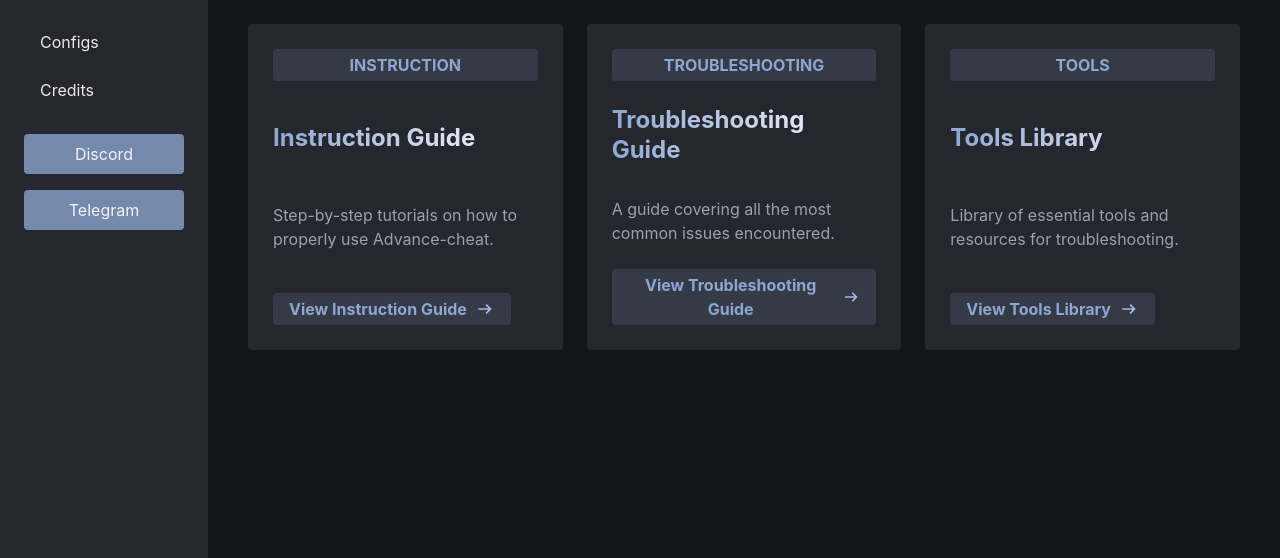
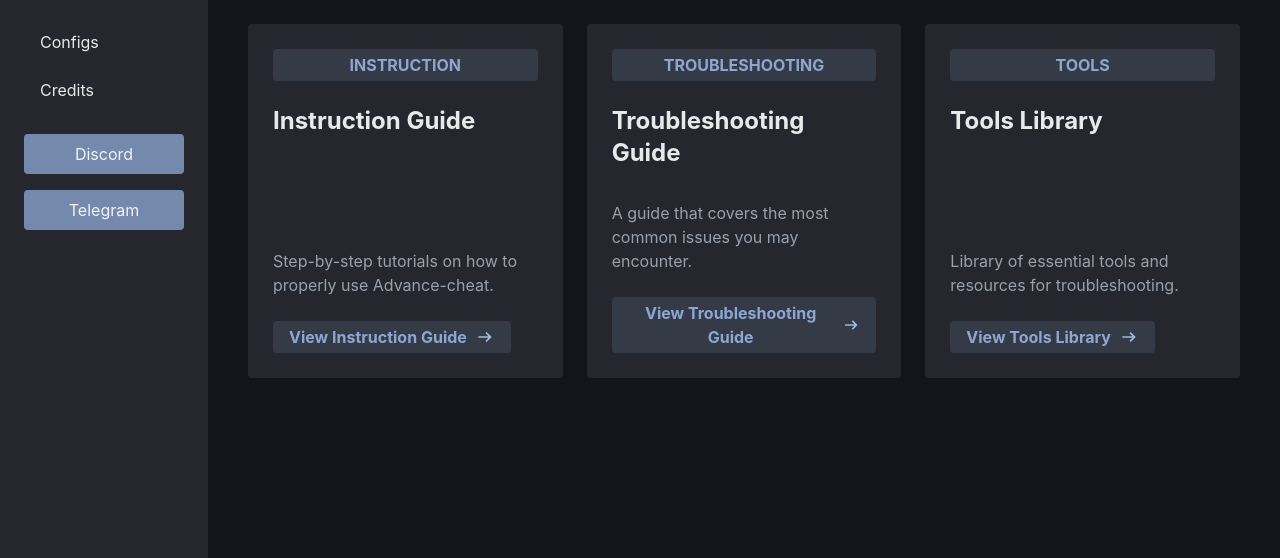
Before and after one commit to r1sque/Advance-Guide, a website: page guides/index.html in a window 1280 px wide. Shown: the part 242-800 px from the top of the page. Drawn offline with Linux system fonts and the light colour scheme.

Commit message:
Misc Changes

```diff
--- a/guides/index.html
+++ b/guides/index.html
@@ -70,18 +70,24 @@
                         Instruction
                     </span>
 
-                    <h1 class="text-2xl font-bold bg-gradient-to-r from-[#8ea7d1] to-white text-transparent bg-clip-text leading-tight">Instruction Guide</h1>
+                    <div class="flex flex-col justify-between space-y-6 h-full">
 
-                    <p class="text-gray-400 mt-2">Step-by-step tutorials on how to properly use Advance-cheat.</p>
+                        <h1 class="text-2xl font-bold ">Instruction Guide</h1>
+
+                        <p class="text-gray-400 mt-2">Step-by-step tutorials on how to properly use Advance-cheat.</p>
+
+                    </div>
 
                     <a href="/Advance-Guide/guides/tutorial">
-                        <button class="inline-flex items-center justify-center px-4 py-1 font-bold text-[#8ea7d1] capitalize bg-[#7489ac]/20 rounded-sm gap-2 feature-button">
+                        <button
+                            class="inline-flex items-center justify-center px-4 py-1 font-bold text-[#8ea7d1] capitalize bg-[#7489ac]/20 rounded-sm gap-2 feature-button">
                             View Instruction Guide
                             <svg class="h-5 w-5 fill-[#a2bae2]" viewBox="0 -960 960 960">
                                 <path d="m560-240-56-58 142-142H160v-80h486L504-662l56-58 240 240-240 240Z" />
                             </svg>
                         </button>
                     </a>
+
                 </div>
 
                 <div class="bg-[#26272e] flex flex-col justify-between p-6 rounded space-y-6 feature-card">
@@ -90,18 +96,24 @@
                         Troubleshooting
                     </span>
 
-                    <h1 class="text-2xl font-bold bg-gradient-to-r from-[#8ea7d1] to-white text-transparent bg-clip-text leading-tight">Troubleshooting Guide</h1>
+                    <div class="flex flex-col justify-between space-y-6 h-full">
 
-                    <p class="text-gray-400 mt-2">A guide covering all the most common issues encountered.</p>
+                        <h1 class="text-2xl font-bold ">Troubleshooting Guide</h1>
 
-                    <a href="">
-                        <button class="inline-flex items-center justify-center px-4 py-1 font-bold text-[#8ea7d1] capitalize bg-[#7489ac]/20 rounded-sm gap-2 feature-button">
+                        <p class="text-gray-400 mt-2">A guide that covers the most common issues you may encounter.</p>
+
+                    </div>
+
+                    <a href="/Advance-Guide/guides/troubleshooting">
+                        <button
+                            class="inline-flex items-center justify-center px-4 py-1 font-bold text-[#8ea7d1] capitalize bg-[#7489ac]/20 rounded-sm gap-2 feature-button">
                             View Troubleshooting Guide
                             <svg class="h-5 w-5 fill-[#a2bae2]" viewBox="0 -960 960 960">
                                 <path d="m560-240-56-58 142-142H160v-80h486L504-662l56-58 240 240-240 240Z" />
                             </svg>
                         </button>
                     </a>
+
                 </div>
 
                 <div class="bg-[#26272e] flex flex-col justify-between p-6 rounded space-y-6 feature-card">
@@ -110,18 +122,24 @@
                         Tools
                     </span>
 
-                    <h1 class="text-2xl font-bold bg-gradient-to-r from-[#8ea7d1] to-white text-transparent bg-clip-text leading-tight">Tools Library</h1>
+                    <div class="flex flex-col justify-between space-y-6 h-full">
 
-                    <p class="text-gray-400 mt-2">Library of essential tools and resources for troubleshooting.</p>
+                        <h1 class="text-2xl font-bold ">Tools Library</h1>
+
+                        <p class="text-gray-400 mt-2">Library of essential tools and resources for troubleshooting.</p>
+
+                    </div>
 
                     <a href="">
-                        <button class="inline-flex items-center justify-center px-4 py-1 font-bold text-[#8ea7d1] capitalize bg-[#7489ac]/20 rounded-sm gap-2 feature-button">
+                        <button
+                            class="inline-flex items-center justify-center px-4 py-1 font-bold text-[#8ea7d1] capitalize bg-[#7489ac]/20 rounded-sm gap-2 feature-button">
                             View Tools Library
                             <svg class="h-5 w-5 fill-[#a2bae2]" viewBox="0 -960 960 960">
                                 <path d="m560-240-56-58 142-142H160v-80h486L504-662l56-58 240 240-240 240Z" />
                             </svg>
                         </button>
                     </a>
+
                 </div>
 
             </div>
```
Also changed, not shown: guides/tutorial/index.html (+1 -1 lines).
